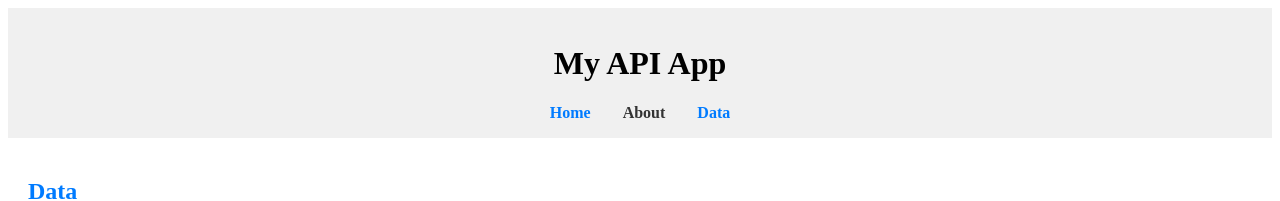
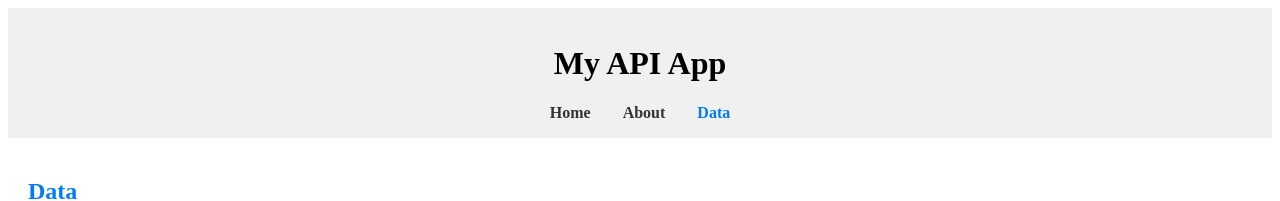
Before and after one commit to contento/lab.angular, an Angular app in the folder generic-spa/: page /data in a window 1280 px wide. Shown: the top 201 px of the page. Built offline with nearby package versions, Linux system fonts and the light colour scheme.

Commit message:
add exact matching for routerLinkActive on Home link in header component

```diff
--- a/generic-spa/src/app/layout/header/header.component.html
+++ b/generic-spa/src/app/layout/header/header.component.html
@@ -2,7 +2,7 @@
   <h1>My API App</h1>
   <nav>
     <ul>
-      <li><a routerLink="/" routerLinkActive="active">Home</a></li>
+      <li><a routerLink="/" routerLinkActive="active" [routerLinkActiveOptions]="{ exact: true }">Home</a></li>
       <li><a routerLink="/about" routerLinkActive="active">About</a></li>
       <li><a routerLink="/data" routerLinkActive="active">Data</a></li>
     </ul>
```
